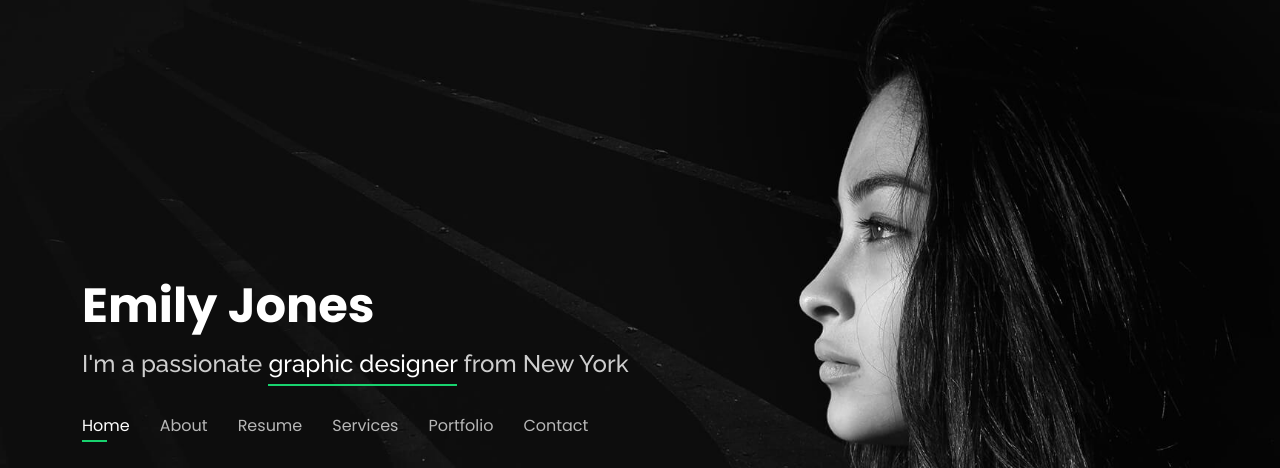
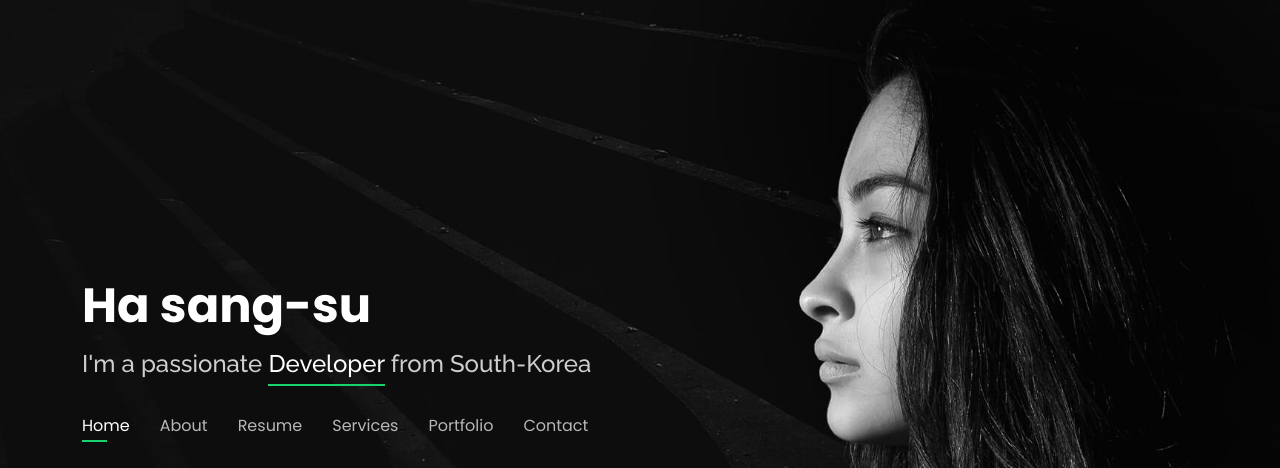
Before and after one commit to havana1016/havana1016.github.io, a plain HTML site: page index.html in a window 1280 px wide. Shown: the top 468 px of the page. Drawn offline with nearby package versions, Linux system fonts and the light colour scheme.

Commit message:
템플릿 테스트

```diff
--- a/index.html
+++ b/index.html
@@ -41,10 +41,10 @@
   <header id="header">
     <div class="container">
 
-      <h1><a href="index.html">Emily Jones</a></h1>
+      <h1><a href="index.html">Ha sang-su</a></h1>
       <!-- Uncomment below if you prefer to use an image logo -->
       <!-- <a href="index.html" class="mr-auto"><img src="assets/img/logo.png" alt="" class="img-fluid"></a> -->
-      <h2>I'm a passionate <span>graphic designer</span> from New York</h2>
+      <h2>I'm a passionate <span>Developer</span> from South-Korea</h2>
 
       <nav id="navbar" class="navbar">
         <ul>
```
